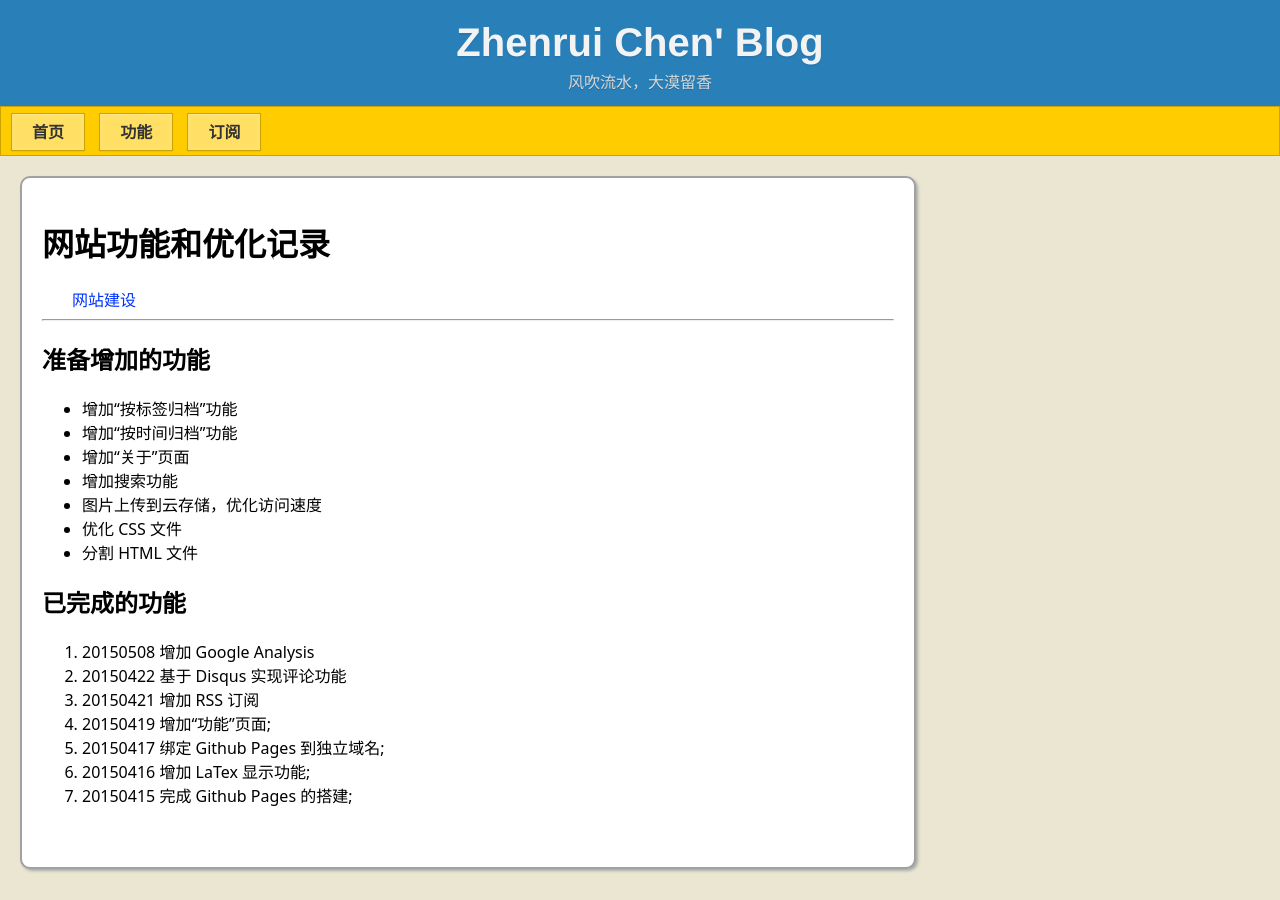
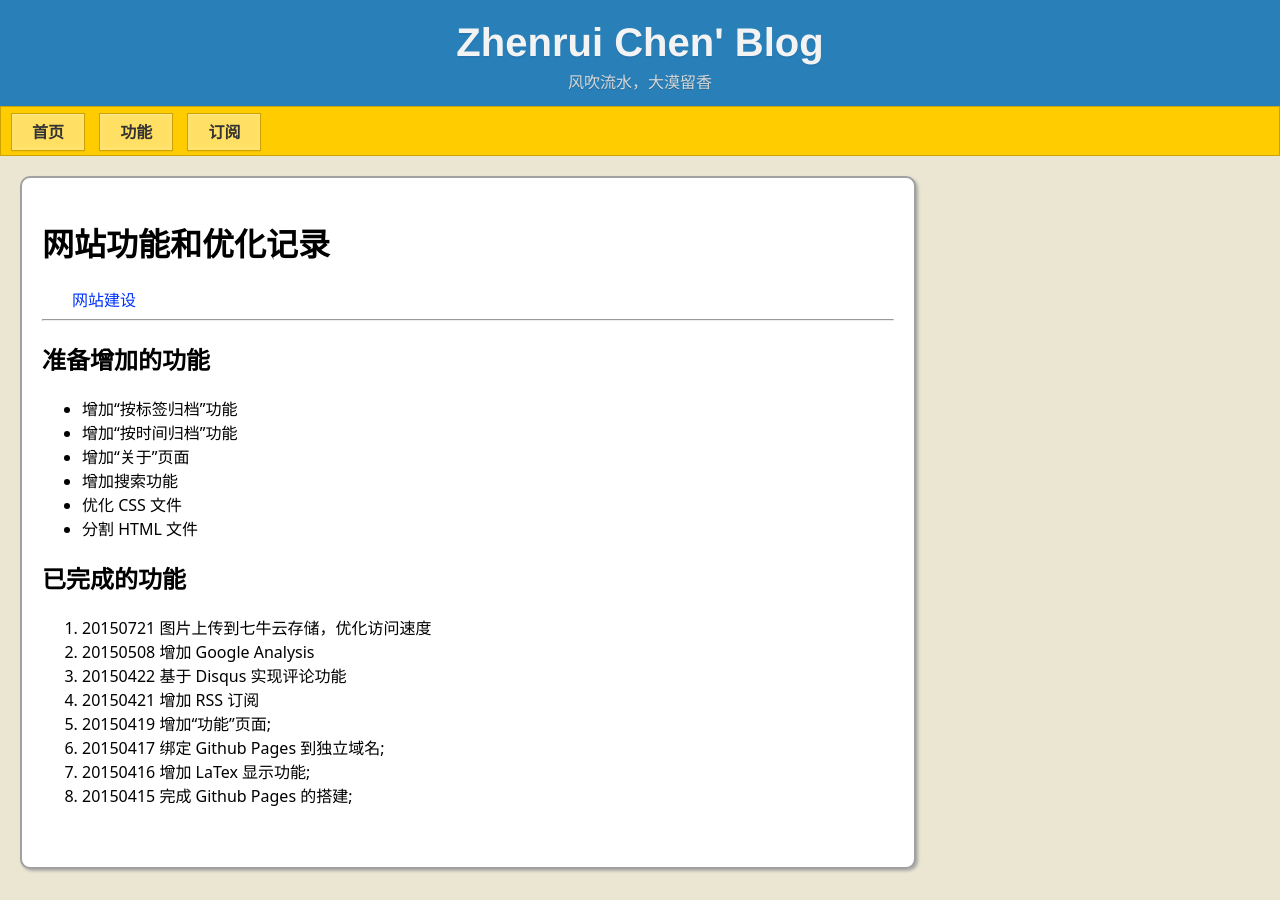
Before and after one commit to ZhenruiChen/ZhenruiChen.github.io, a Jekyll site: the page built from update.md, in a window 1280 px wide. Built offline with Jekyll 4.4.1, drawn with Linux system fonts in a browser that asks for light colours; Markdown is read by kramdown in place of the engine named in the settings.

Commit message:
Add the log "Uplaod images to qiniu.com".

```diff
--- a/update.md
+++ b/update.md
@@ -9,12 +9,12 @@ title: 网站功能和优化记录
 + 增加“按时间归档”功能
 + 增加“关于”页面
 + 增加搜索功能
-+ 图片上传到云存储，优化访问速度
 + 优化 CSS 文件
 + 分割 HTML 文件
 
 ## 已完成的功能
 
+1. 20150721 图片上传到七牛云存储，优化访问速度
 1. 20150508 增加 Google Analysis
 1. 20150422 基于 Disqus 实现评论功能
 1. 20150421 增加 RSS 订阅
```
